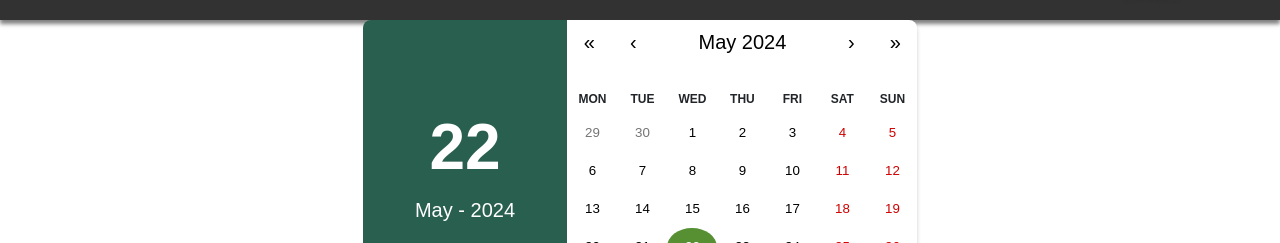
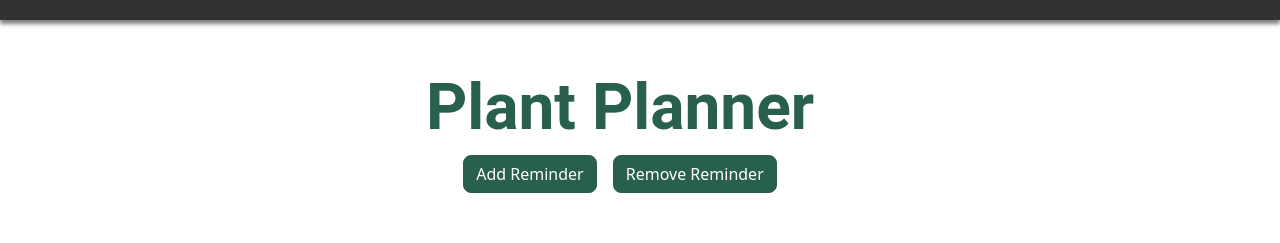
Before and after one commit to CodrinCarpovici/plantit, a React (Vite) app: page / in a window 1280 px wide. Shown: the part 890-1133 px from the top of the page. Built offline with nearby package versions, Linux system fonts and the light colour scheme.

Commit message:
added buttons

```diff
--- a/src/App.scss
+++ b/src/App.scss
@@ -462,3 +462,35 @@ background-color: $secondary-dark-green;
   font-family: $sub-font !important;
   font-size: $lead-text-sz !important;
 }
+
+.planner-title {
+  font-family: $head-font;
+  font-weight: $display-title-fw;
+  font-size: $display-title-sz;
+  color: $primary-dark-green;
+
+}
+.planner-container{
+margin: 50px;
+}
+
+.reminder-button {
+  background-color: $primary-dark-green;
+  color: white;
+  border-radius: $r8;
+  transition: border-color 0.2s ease;
+  outline: none;
+  border: 1px solid $primary-dark-green;
+  margin-right: 5px;
+  // width: 100px;
+}
+
+.reminder-button:hover {
+  background-color: $secondary-dark-green;
+  color: white;
+}
+
+.reminder-button:active {
+  background-color: $secondary-dark-green !important;
+  color: white !important;
+}
--- a/src/pages/Calendarpage.jsx
+++ b/src/pages/Calendarpage.jsx
@@ -6,6 +6,17 @@ const Calendarpage = () => {
   const [value, setValue] = useState(new Date());
 
   return (
+    <>
+    <div className="container planner-container d-flex flex-column justify-content-center align-items-center text-center">
+      <div id="container-fluid">
+        <div className="planner-content">
+        <h1 className="planner-title" data-text="Plant-Planner"> Plant Planner </h1>
+        <button className="btn reminder-button mx-2">Add Reminder</button>
+        <button className="btn reminder-button mx-2">Remove Reminder</button>
+        </div>
+      </div>
+    </div>
+
       <div className="calendar-container">
         <div className="date-display">
           <button className="nav-button">{'<'}</button>
@@ -22,6 +33,7 @@ const Calendarpage = () => {
           tileClassName={({ date }) => date.getDate() === value.getDate() ? 'active' : ''}
         />
       </div>
+    </>
   );
 };
 
```
Lines whose indentation alone changed are shown as unchanged.
